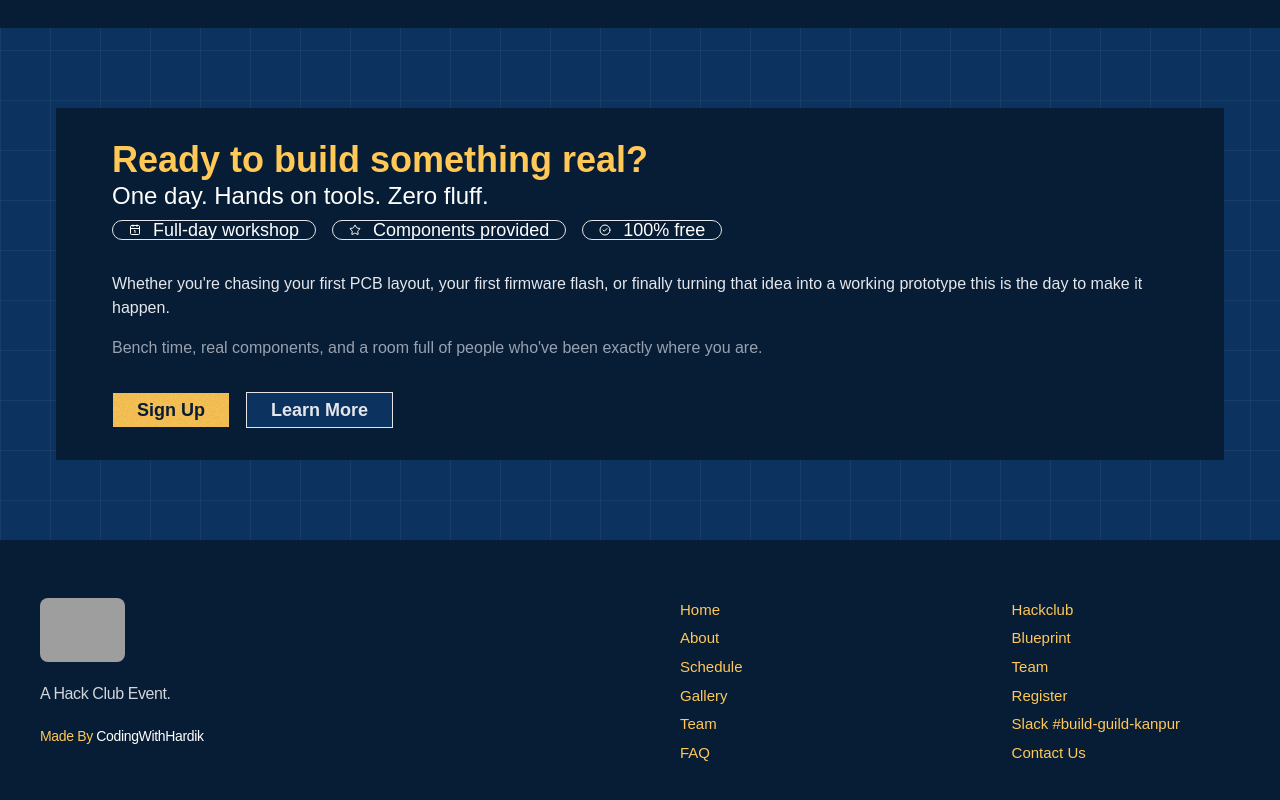
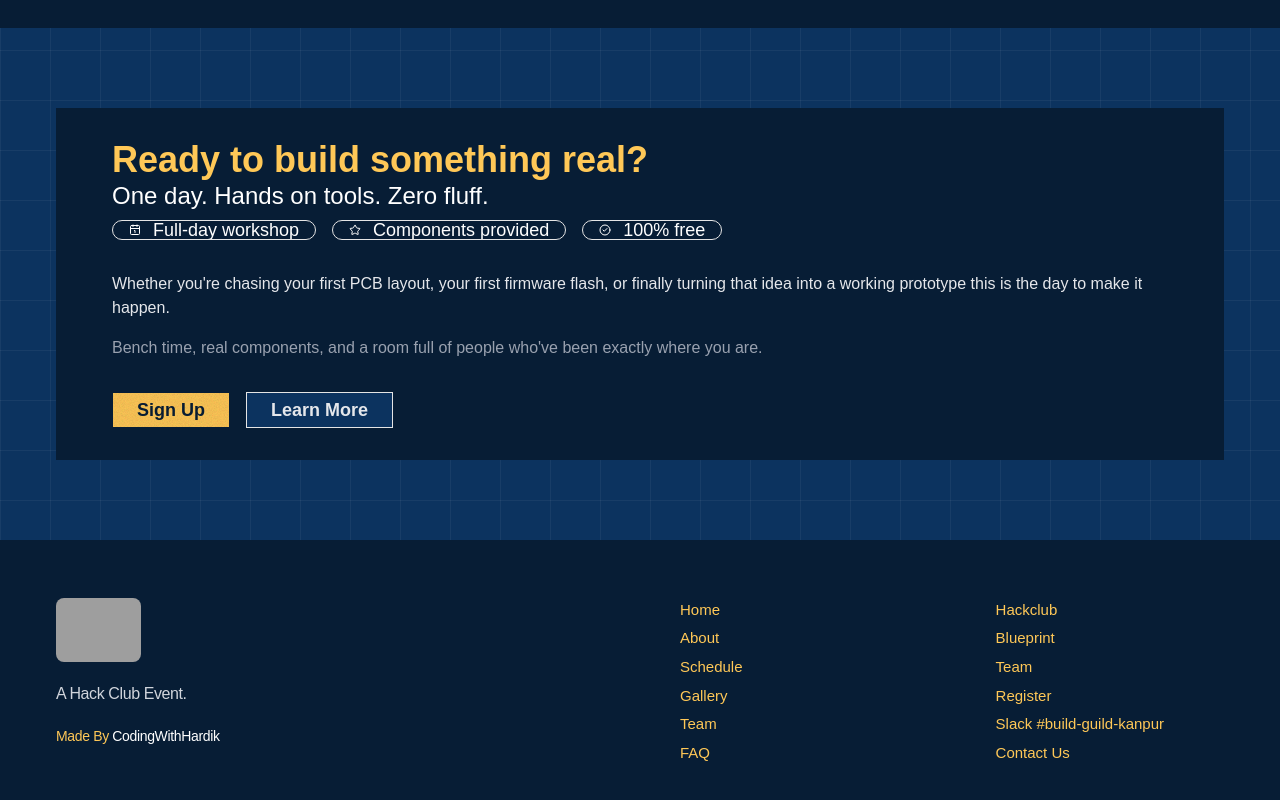
Before and after one commit to CodingWithHardik/build-guilds, a Next.js app: page /template/build-guild in a window 1280 px wide. Shown: the part 4750-5550 px from the top of the page. Built offline with nearby package versions, Linux system fonts and the light colour scheme; grey boxes are pictures that could not be loaded; a web font is replaced by a local one.

Commit message:
feat(fix): fixed footer layout for larger screen

```diff
--- a/src/blocks/Footer.tsx
+++ b/src/blocks/Footer.tsx
@@ -22,7 +22,8 @@ const footerLinks: FooterLink[][] = [
 ];
 export function Footer() {
   return (
-    <div className="px-7 md:px-10 bg-[#071d35]">
+    <div className="mx-auto w-full bg-[#071d35]">
+    <div className="container mx-auto px-6 md:px-14 max-w-7xl">
       <div className="flex flex-col py-10 md:flex-row md:items-center md:justify-between">
         <div className="flex flex-col items-start justify-start gap-y-5">
           <a href="#" className="flex items-center gap-x-2.5">
@@ -58,5 +59,6 @@ export function Footer() {
         </div>
       </div>
     </div>
+    </div>
   );
 }
```
